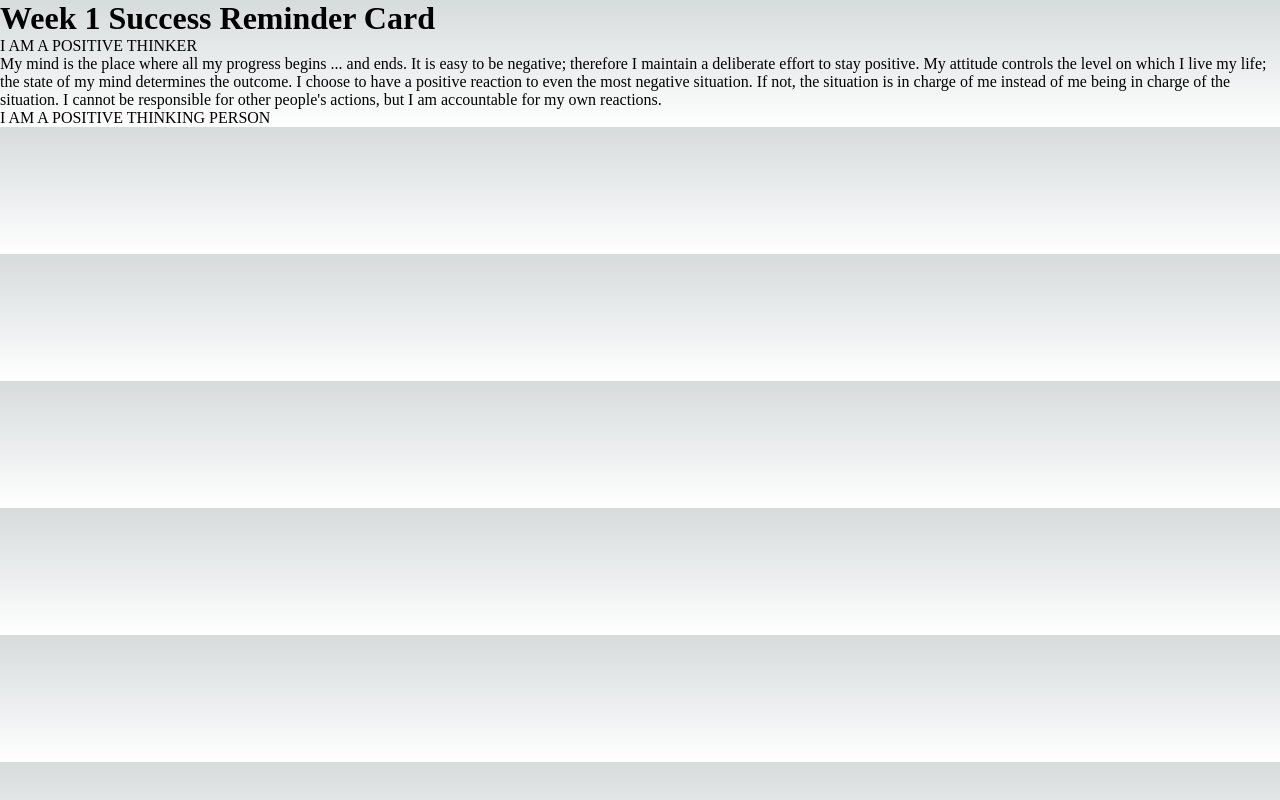
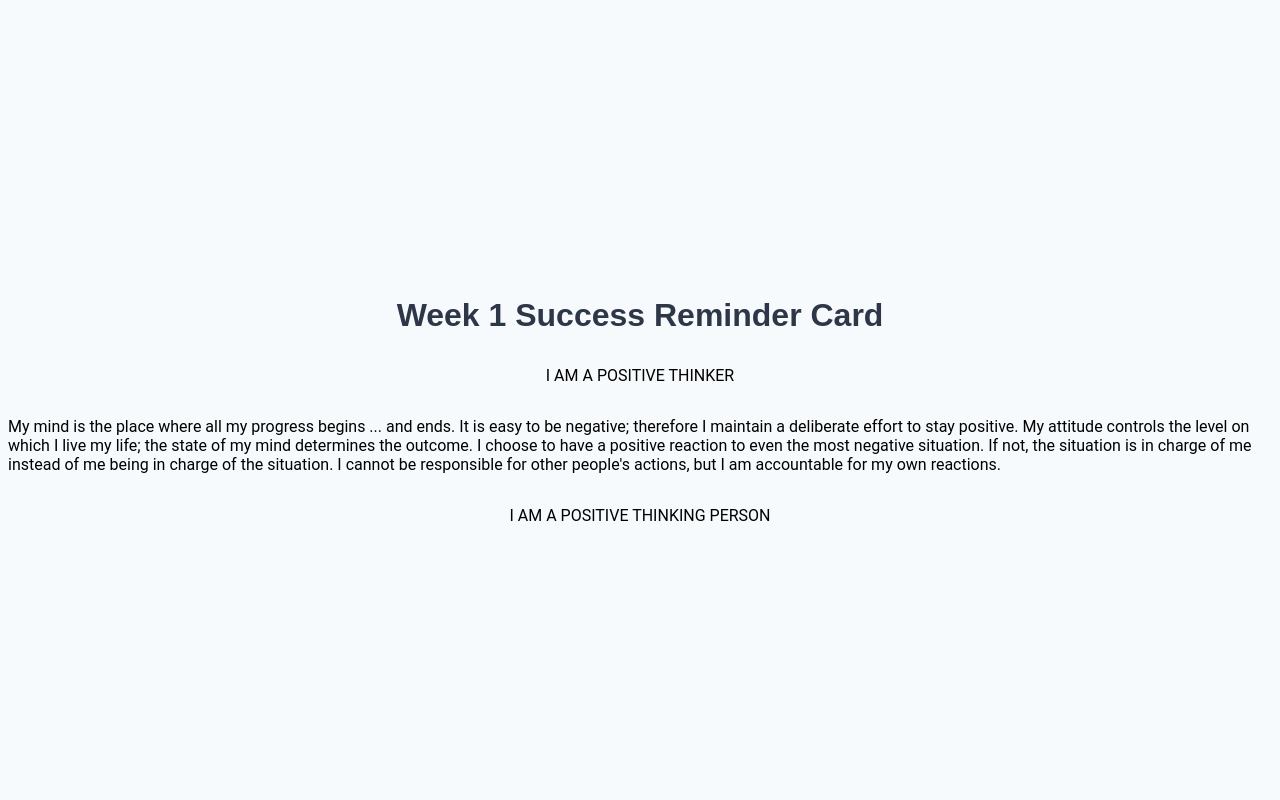
Before and after one commit to jasminezalez/success-reminder-cards, a Next.js app: page /1 in a window 1280 px wide. Shown: the top 800 px of the page. Built offline with nearby package versions, Linux system fonts and the light colour scheme.

Commit message:
styles: basic structure

```diff
--- a/pages/[week].js
+++ b/pages/[week].js
@@ -3,7 +3,7 @@ import { join } from 'path';
 
 const WeekPage = ({ week, title, bulk, closing }) => {
   return (
-    <div>
+    <div id="card-container">
       <h1>Week {week} Success Reminder Card</h1>
       <p> {title} </p>
       <p> {bulk} </p>
--- a/pages/index.js
+++ b/pages/index.js
@@ -18,7 +18,7 @@ const HomePage = () => {
 
   return (
     <div>
-      <select value={selectedWeek} onChange={handleChange}>
+      <select id="dropdown" value={selectedWeek} onChange={handleChange}>
         <option value="1">Week 1</option>
         <option value="2">Week 2</option>
         <option value="3">Week 3</option>
--- a/styles/globals.css
+++ b/styles/globals.css
@@ -1,107 +1,79 @@
-:root {
-  --max-width: 1100px;
-  --border-radius: 12px;
-  --font-mono: ui-monospace, Menlo, Monaco, 'Cascadia Mono', 'Segoe UI Mono',
-    'Roboto Mono', 'Oxygen Mono', 'Ubuntu Monospace', 'Source Code Pro',
-    'Fira Mono', 'Droid Sans Mono', 'Courier New', monospace;
-
-  --foreground-rgb: 0, 0, 0;
-  --background-start-rgb: 214, 219, 220;
-  --background-end-rgb: 255, 255, 255;
-
-  --primary-glow: conic-gradient(
-    from 180deg at 50% 50%,
-    #16abff33 0deg,
-    #0885ff33 55deg,
-    #54d6ff33 120deg,
-    #0071ff33 160deg,
-    transparent 360deg
-  );
-  --secondary-glow: radial-gradient(
-    rgba(255, 255, 255, 1),
-    rgba(255, 255, 255, 0)
-  );
-
-  --tile-start-rgb: 239, 245, 249;
-  --tile-end-rgb: 228, 232, 233;
-  --tile-border: conic-gradient(
-    #00000080,
-    #00000040,
-    #00000030,
-    #00000020,
-    #00000010,
-    #00000010,
-    #00000080
-  );
-
-  --callout-rgb: 238, 240, 241;
-  --callout-border-rgb: 172, 175, 176;
-  --card-rgb: 180, 185, 188;
-  --card-border-rgb: 131, 134, 135;
+/* Set the background color of the body */
+body {
+  background-color: #f7fafc;
 }
 
-@media (prefers-color-scheme: dark) {
-  :root {
-    --foreground-rgb: 255, 255, 255;
-    --background-start-rgb: 0, 0, 0;
-    --background-end-rgb: 0, 0, 0;
-
-    --primary-glow: radial-gradient(rgba(1, 65, 255, 0.4), rgba(1, 65, 255, 0));
-    --secondary-glow: linear-gradient(
-      to bottom right,
-      rgba(1, 65, 255, 0),
-      rgba(1, 65, 255, 0),
-      rgba(1, 65, 255, 0.3)
-    );
-
-    --tile-start-rgb: 2, 13, 46;
-    --tile-end-rgb: 2, 5, 19;
-    --tile-border: conic-gradient(
-      #ffffff80,
-      #ffffff40,
-      #ffffff30,
-      #ffffff20,
-      #ffffff10,
-      #ffffff10,
-      #ffffff80
-    );
-
-    --callout-rgb: 20, 20, 20;
-    --callout-border-rgb: 108, 108, 108;
-    --card-rgb: 100, 100, 100;
-    --card-border-rgb: 200, 200, 200;
-  }
+/* Set the font family and size for the body text */
+body {
+  font-family: 'Roboto', sans-serif;
+  font-size: 16px;
 }
 
-* {
-  box-sizing: border-box;
-  padding: 0;
-  margin: 0;
+/* Add some padding to the container */
+.container {
+  padding: 1rem;
 }
 
-html,
-body {
-  max-width: 100vw;
-  overflow-x: hidden;
+/* Style the headings */
+h1,
+h2,
+h3,
+h4,
+h5,
+h6 {
+  font-family: 'Montserrat', sans-serif;
+  font-weight: bold;
+  color: #2d3748;
 }
 
-body {
-  color: rgb(var(--foreground-rgb));
-  background: linear-gradient(
-      to bottom,
-      transparent,
-      rgb(var(--background-end-rgb))
-    )
-    rgb(var(--background-start-rgb));
+/* Add some margin to the bottom of the headings */
+h1,
+h2,
+h3,
+h4,
+h5,
+h6 {
+  margin-bottom: 1rem;
 }
 
+/* Style the links */
 a {
-  color: inherit;
+  color: #3182ce;
   text-decoration: none;
+  transition: color 0.3s ease-in-out;
 }
 
-@media (prefers-color-scheme: dark) {
-  html {
-    color-scheme: dark;
-  }
+/* Change the link color on hover */
+a:hover {
+  color: #2c5282;
 }
+
+/* Add some padding and border to the input fields */
+input {
+  padding: 0.5rem;
+  border: 1px solid #e2e8f0;
+  border-radius: 0.25rem;
+  outline: none;
+  transition: border-color 0.3s ease-in-out;
+}
+
+/* Change the border color on focus */
+input:focus {
+  border-color: #63b3ed;
+  box-shadow: 0 0 0 3px rgba(66, 153, 225, 0.5);
+}
+
+#card-container {
+  display: flex;
+  flex-direction: column;
+  align-items: center;
+  justify-content: center;
+  height: 100vh;
+}
+
+#dropdown {
+  font: 1.5rem 'Roboto', sans-serif;
+  width: 100%;
+  max-width: 400px;
+  margin: 0 auto;
+}
```
